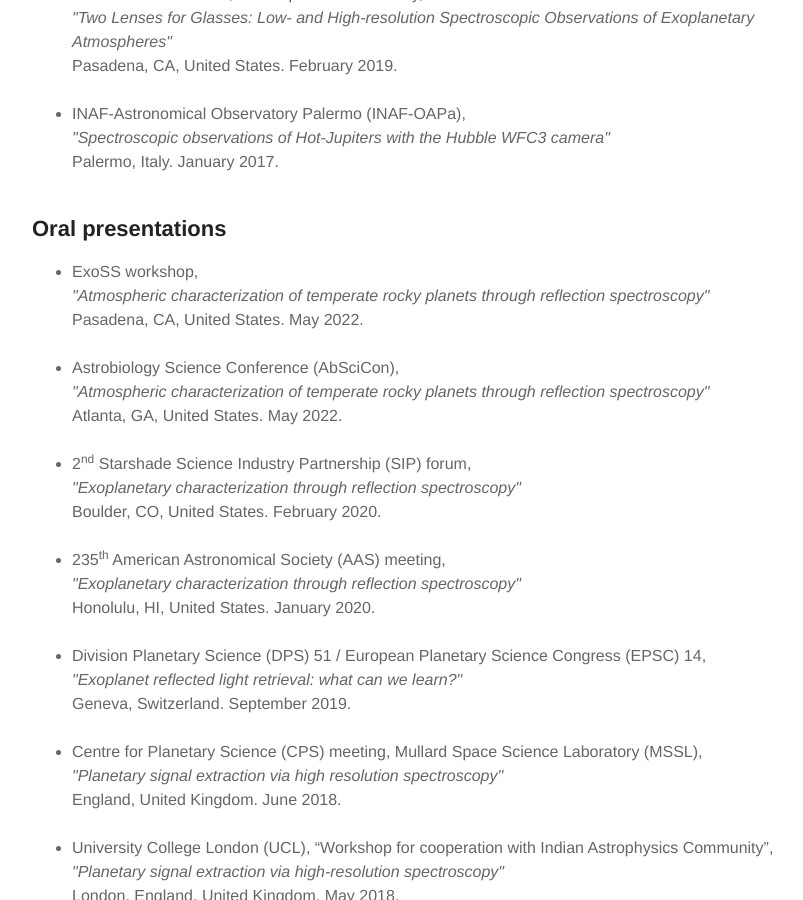
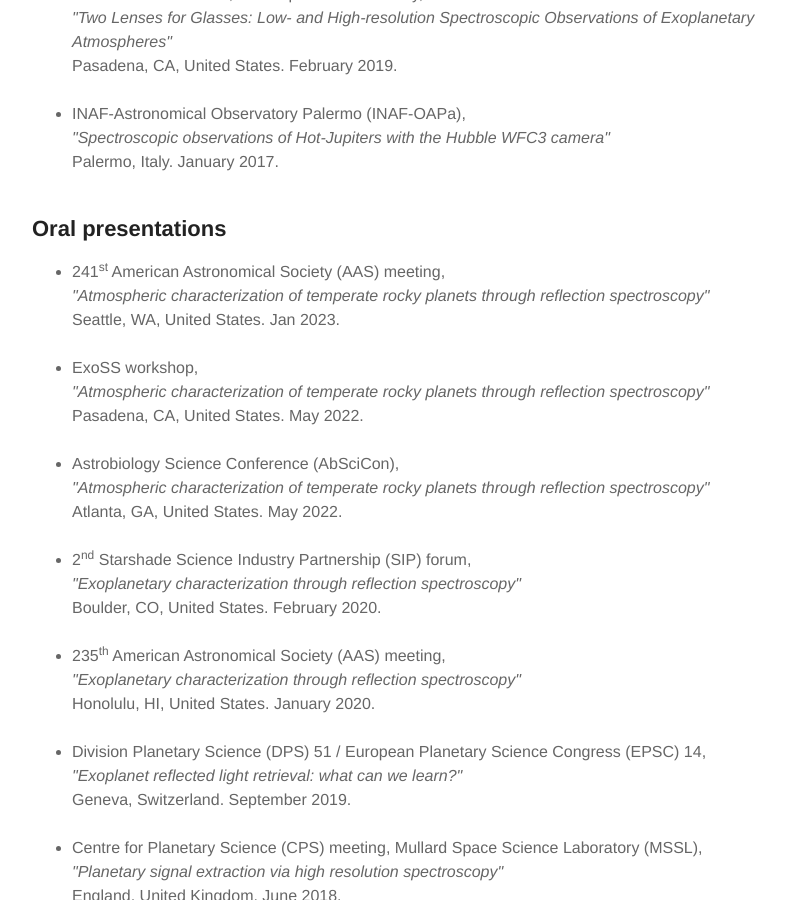
Before and after one commit to MDamiano/MDamiano.github.io, a Jekyll site: the page built from presentations.md, in a window 1280 px wide and 900 px high, scrolled down 949 px. Shown: the whole window, without its empty margins (203-1006 px from the left). Built offline with Jekyll 4.4.1, drawn with Linux system fonts in a browser that asks for light colours.

Commit message:
November 2022

```diff
--- a/presentations.md
+++ b/presentations.md
@@ -35,6 +35,10 @@ layout: page
 <h2>Oral presentations</h2>
 
 <ul class="skill-list">
+    <li>241<sup>st</sup> American Astronomical Society (AAS) meeting,
+	    <br /><i>"Atmospheric characterization of temperate rocky planets through reflection spectroscopy"</i>
+	    <br />Seattle, WA, United States. Jan 2023.
+	    <br /><br /></li>
     <li>ExoSS workshop,
 	    <br /><i>"Atmospheric characterization of temperate rocky planets through reflection spectroscopy"</i>
 	    <br />Pasadena, CA, United States. May 2022.
```
Also changed, not shown: about.md (+1 -0 lines), 2 other files.
